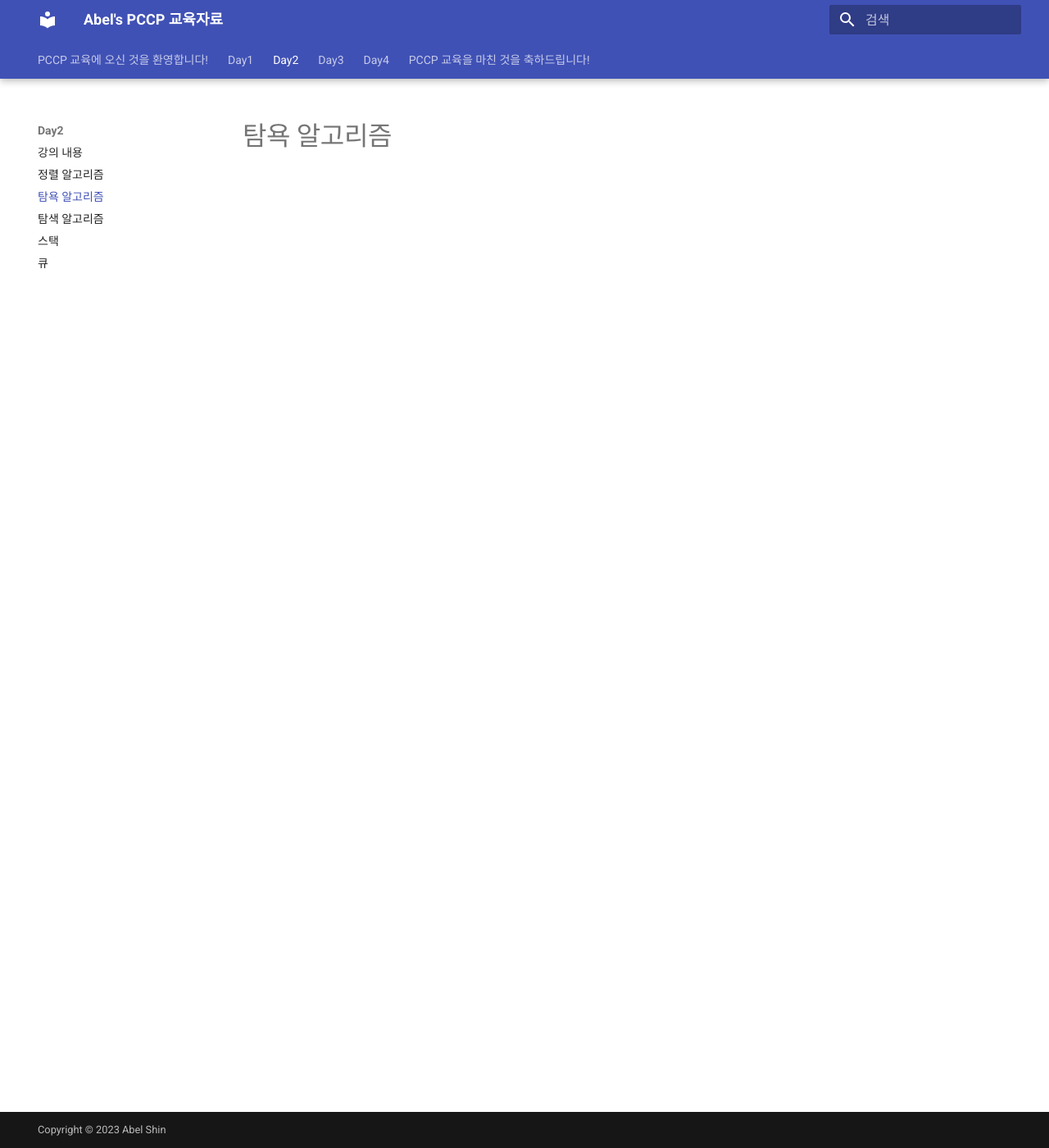
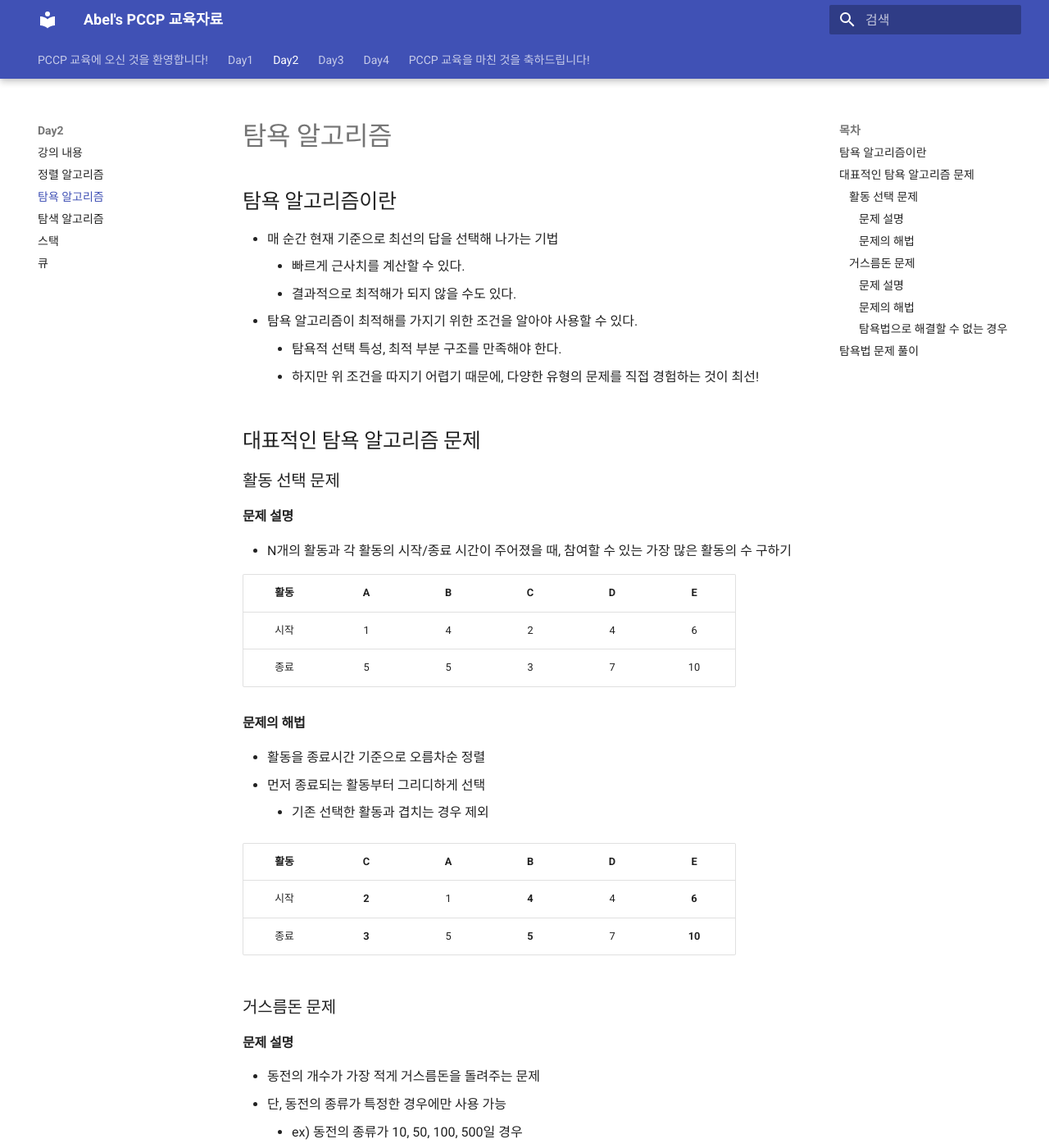
Before and after one commit to abel-shin/pccp-java, an MkDocs documentation site: the page built from docs/day2/section3.md, in a window 1280 px wide and 1400 px high. Shown: the whole window at 82% size. Built offline with MkDocs 1.6.1 and Material for MkDocs 9.7.7, drawn with Linux system fonts in a browser that asks for light colours; some of the changed text lies outside the part shown.

Commit message:
greedy update

````diff
--- a/docs/day2/section3.md
+++ b/docs/day2/section3.md
@@ -1 +1,78 @@
 # 탐욕 알고리즘
+
+## 탐욕 알고리즘이란
+
+- 매 순간 현재 기준으로 최선의 답을 선택해 나가는 기법
+    - 빠르게 근사치를 계산할 수 있다.
+    - 결과적으로 최적해가 되지 않을 수도 있다.
+- 탐욕 알고리즘이 최적해를 가지기 위한 조건을 알아야 사용할 수 있다.
+    - 탐욕적 선택 특성, 최적 부분 구조를 만족해야 한다.
+    - 하지만 위 조건을 따지기 어렵기 때문에, 다양한 유형의 문제를 직접 경험하는 것이 최선!
+
+## 대표적인 탐욕 알고리즘 문제
+
+### 활동 선택 문제
+
+#### 문제 설명
+
+- N개의 활동과 각 활동의 시작/종료 시간이 주어졌을 때, 참여할 수 있는 가장 많은 활동의 수 구하기
+
+| 활동 | A | B | C | D | E |
+|:---:|:--:|:--:|:--:|:--:|:--:|
+| 시작 | 1 | 4 | 2 | 4 | 6 |
+| 종료 | 5 | 5 | 3 | 7 | 10 |
+
+#### 문제의 해법
+
+- 활동을 종료시간 기준으로 오름차순 정렬
+- 먼저 종료되는 활동부터 그리디하게 선택
+    - 기존 선택한 활동과 겹치는 경우 제외
+
+| 활동 | **C** | A | **B** | D | **E** |
+|:---:|:--:|:--:|:--:|:--:|:--:|
+| 시작 | **2** | 1 | **4** | 4 | **6** |
+| 종료 | **3** | 5 | **5** | 7 | **10** |
+
+
+### 거스름돈 문제
+
+#### 문제 설명
+
+- 동전의 개수가 가장 적게 거스름돈을 돌려주는 문제
+- 단, 동전의 종류가 특정한 경우에만 사용 가능
+    - ex) 동전의 종류가 10, 50, 100, 500일 경우
+
+    ```
+    잔돈 890원을 거슬러 주어야 한다.
+    동전의 종류가 500, 100, 50, 10원이 있을 경우, 가능한 최소의 동전의 수를 구하라.
+    ```
+
+#### 문제의 해법
+
+- 큰 동전부터 최대한 많은 개수를 선택하여 계산
+
+| 잔돈 | 500 | 100 | 50 | 10 |
+|:---:|:---:|:---:|:--:|:--:|
+| 개수 | 1  |  3  |  1  | 4 |
+
+
+#### 탐욕법으로 해결할 수 없는 경우
+
+- 동전의 가치가 배수로 증가하지 않을 경우, 탐욕법으로 구한 답이 최적이 아닐 수 있다.
+    - ex) 동전의 종류가 10, 50, 100, **400**, 500일 경우
+
+- 탐욕법 결과
+
+| 잔돈 | 500 | 400 | 100 | 50 | 10 |
+|:---:|:---:|:--:|:---:|:--:|:--:|
+| 개수 | 1  | 0 |  3  |  1  | 4 |
+
+- 실제 정답
+
+| 잔돈 | 500 | **400** | 100 | 50 | 10 |
+|:---:|:---:|:--:|:---:|:--:|:--:|
+| 개수 | 0  | **2** |  0  |  1  | 4 |
+
+## 탐욕법 문제 풀이
+
+TODO: 그리디 문제 2~3개 선정
````
